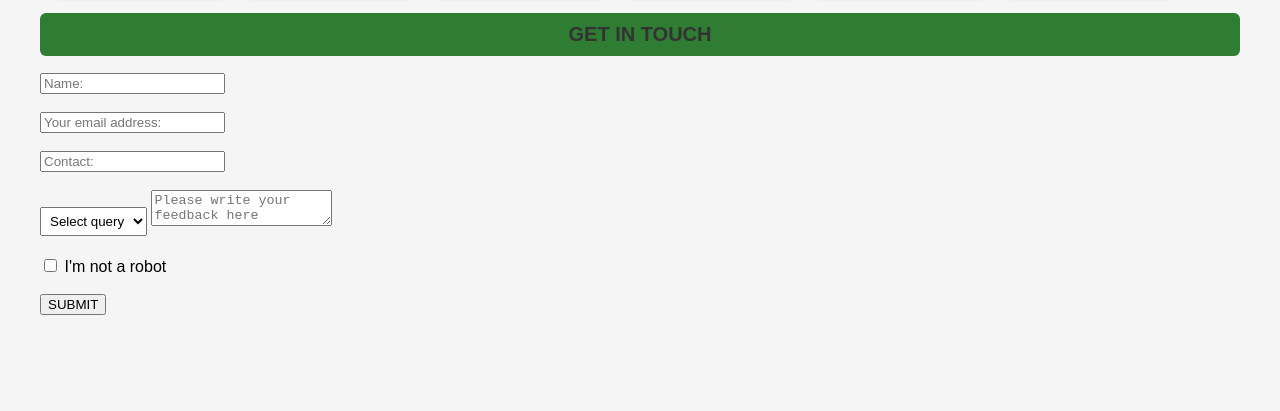
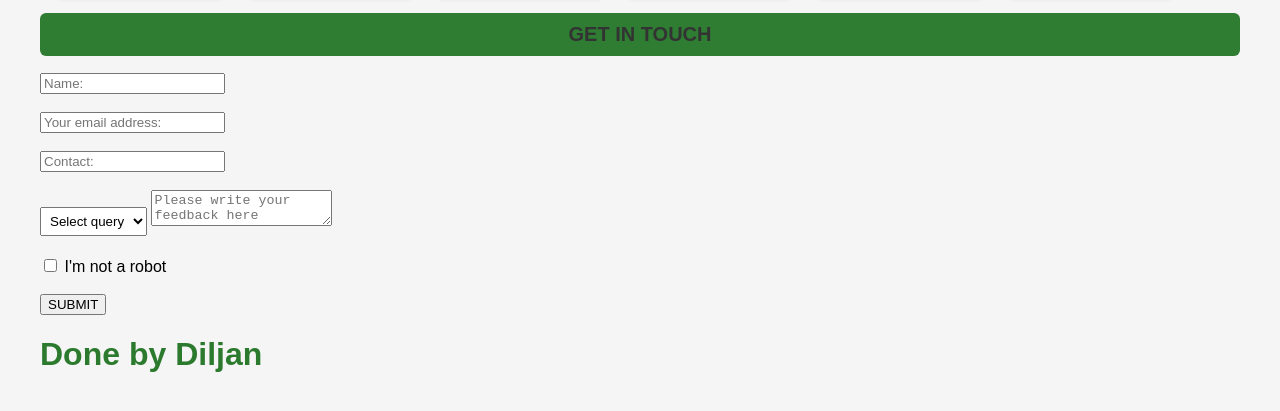
Before and after one commit to diljan1231/assigment6, a plain HTML site: page index.html in a window 1280 px wide. Shown: the part 1881-2292 px from the top of the page. Before the commit the page ends 2236 px from the top, so only its background shows below. Drawn offline with Linux system fonts and the light colour scheme.

Commit message:
Updated index.html with new content

```diff
--- a/index.html
+++ b/index.html
@@ -422,7 +422,7 @@
   </form>
 </div>
 
-
+<h1> Done by Diljan</h1>
 
 </body>
 </html>
```
